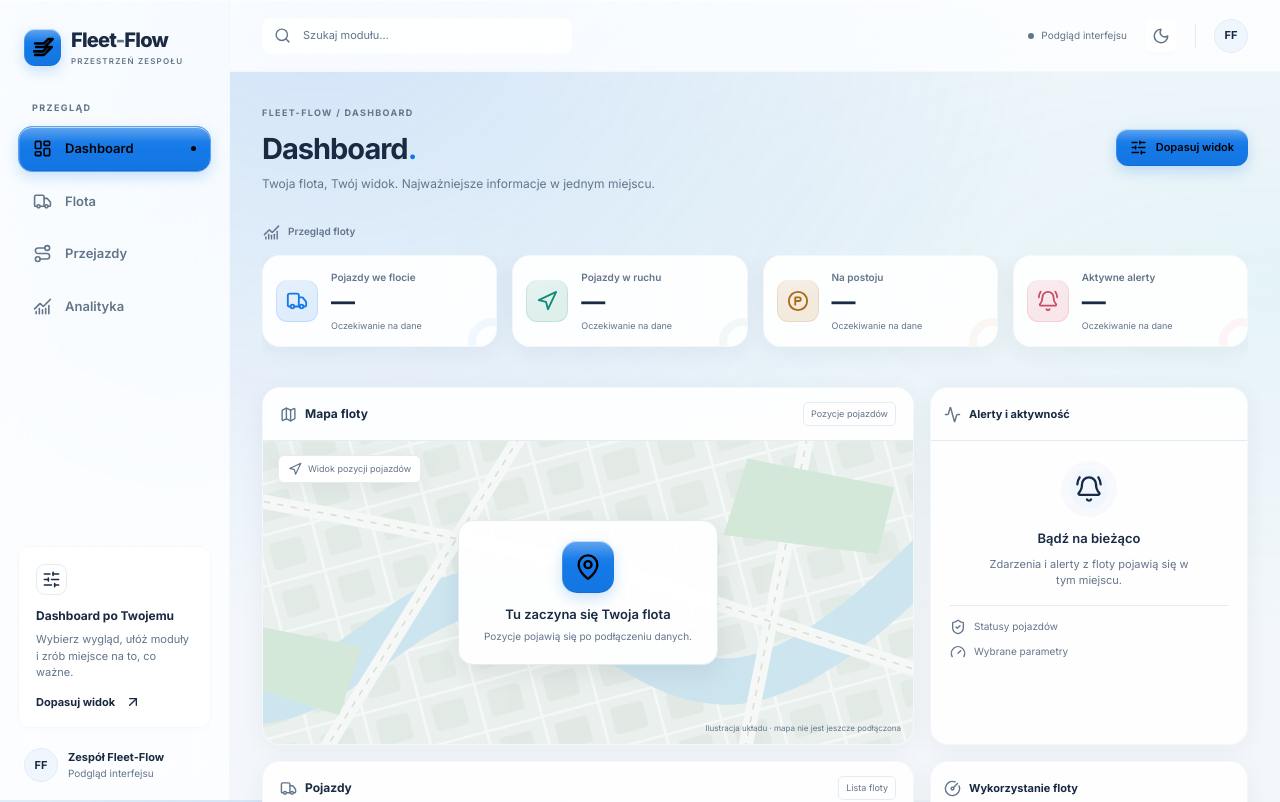
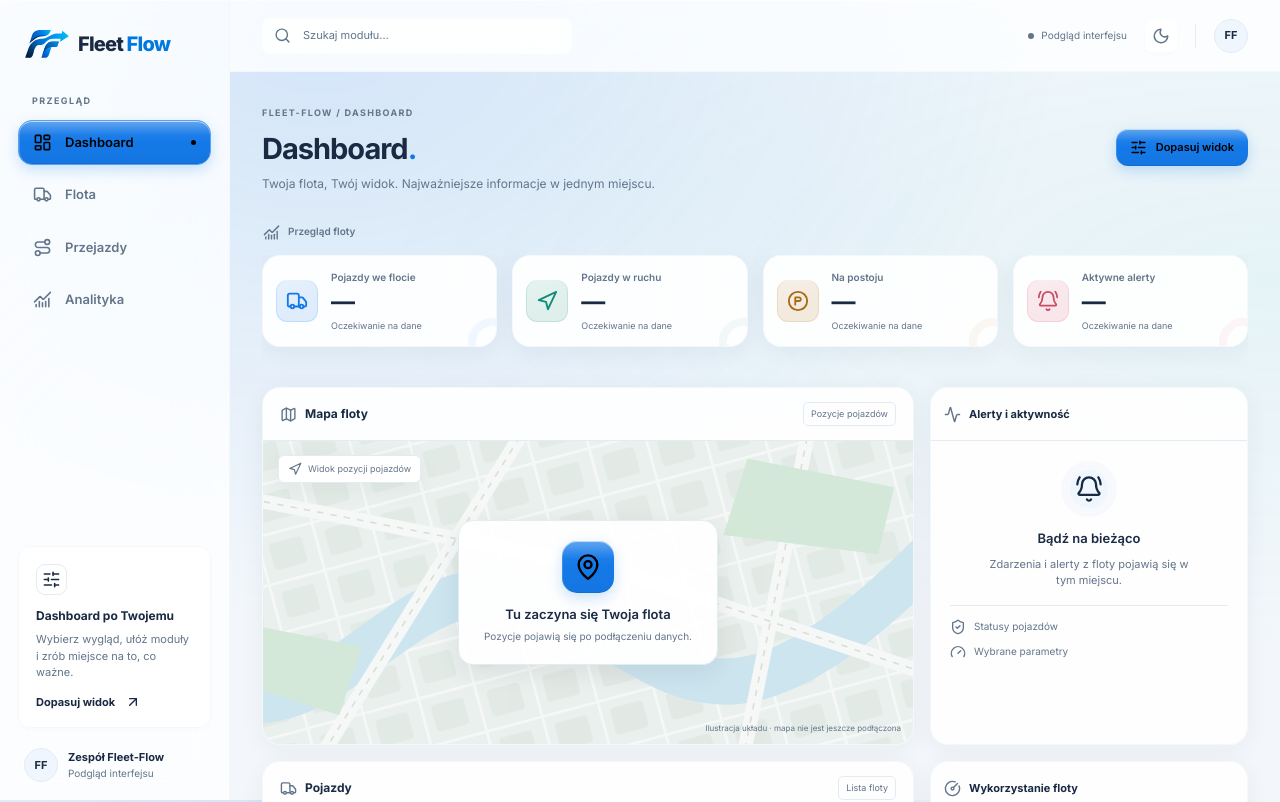
Before and after one commit to DawidHnat/Projekt_Zespolowy, a React (Vite) app in the folder frontend/: page / in a window 1280 px wide. Shown: the top 802 px of the page. Built offline with nearby package versions, Linux system fonts and the light colour scheme.

Commit message:
feat(SCRUM-38): adopt Fleet-Flow FF logo and favicon

```diff
--- a/frontend/index.html
+++ b/frontend/index.html
@@ -6,6 +6,7 @@
     <meta name="color-scheme" content="light dark" />
     <meta name="theme-color" content="#f3f7fb" />
     <meta name="description" content="Fleet-Flow — Twoja flota, Twój widok." />
+    <link rel="icon" type="image/svg+xml" href="%BASE_URL%brand/fleet-flow-mark.svg" />
     <title>Fleet-Flow · Twoja flota, Twój widok</title>
   </head>
   <body>
--- a/frontend/src/app/App.tsx
+++ b/frontend/src/app/App.tsx
@@ -26,6 +26,7 @@ import {
 } from "../features/dashboard/model/widget-layout";
 import { useDashboardPreferences } from "./preferences";
 import { AppearancePanel } from "../features/dashboard/components/AppearancePanel";
+import { Brand } from "../shared/components/Brand";
 import { widgetRegistry } from "../features/dashboard/model/widget-registry";
 import {
   WIDGET_IDS,
@@ -62,29 +63,6 @@ const sections = [
 function readSection(): SectionId {
   const hash = window.location.hash.slice(1);
   return sections.find((section) => section.id === hash)?.id ?? "dashboard";
-}
-
-function Brand() {
-  return (
-    <a className="brand" href="#dashboard" aria-label="Fleet-Flow — dashboard">
-      <span className="brand-mark" aria-hidden="true">
-        <svg viewBox="0 0 32 32">
-          <path
-            d="M7 12h10l5-5h5l-9 9H8m-2 5h10l5-5h5l-9 9H7"
-            fill="none"
-            stroke="currentColor"
-            strokeWidth="3"
-            strokeLinecap="round"
-            strokeLinejoin="round"
-          />
-        </svg>
-      </span>
-      <span>
-        Fleet<span className="brand-dash">-</span>Flow
-        <small>PRZESTRZEŃ ZESPOŁU</small>
-      </span>
-    </a>
-  );
 }
 
 export function App() {
--- a/frontend/src/app/glass.css
+++ b/frontend/src/app/glass.css
@@ -39,7 +39,7 @@
   background: linear-gradient(140deg, var(--glass-reflection), transparent 35%), var(--glass-card);
   border-color: var(--glass-edge);
 }
-:root[data-material="glass"] :is(.nav-item.active, .button-primary, .brand-mark, .map-pin) {
+:root[data-material="glass"] :is(.nav-item.active, .button-primary, .map-pin) {
   background:
     linear-gradient(180deg, #ffffff55, #ffffff08 34%, transparent 50%, #00000008),
     var(--accent);
@@ -93,7 +93,7 @@
     backdrop-filter: none;
     -webkit-backdrop-filter: none;
   }
-  :root[data-material="glass"] :is(.nav-item.active, .button-primary, .brand-mark, .map-pin) {
+  :root[data-material="glass"] :is(.nav-item.active, .button-primary, .map-pin) {
     background: var(--accent);
     box-shadow: none;
   }
--- a/frontend/src/app/styles.css
+++ b/frontend/src/app/styles.css
@@ -93,37 +93,26 @@ svg {
 }
 .brand {
   display: flex;
+  flex: none;
   align-items: center;
-  gap: 10px;
+  gap: 8px;
   font-size: 20px;
   font-weight: 750;
   letter-spacing: -0.8px;
   line-height: 1.2;
 }
 .brand-mark {
-  display: grid;
-  place-items: center;
-  width: 37px;
-  height: 37px;
-  border-radius: 11px;
-  color: var(--accent-on);
-  background: var(--accent);
-  box-shadow: 0 5px 13px color-mix(in srgb, var(--accent) 20%, transparent);
+  display: block;
+  flex: none;
+  width: 46px;
+  height: 32px;
+  object-fit: contain;
 }
-.brand-mark svg {
-  width: 28px;
-  height: 28px;
+.brand-wordmark {
+  white-space: nowrap;
 }
-.brand small {
-  display: block;
-  font-weight: 550;
-  font-size: 8px;
-  letter-spacing: 1.15px;
-  color: var(--muted);
-  margin-top: 5px;
-}
-.brand-dash {
-  color: var(--muted);
+.brand-flow {
+  color: var(--brand-wordmark);
 }
 .nav-label {
   font-size: 9px;
--- a/frontend/src/app/tokens.css
+++ b/frontend/src/app/tokens.css
@@ -9,6 +9,7 @@
   --surface-hover: #edf2f8;
   --text: #192a42;
   --muted: #63758a;
+  --brand-wordmark: #0078dc;
   --border: #e3ebf3;
   --accent: #1479e8;
   --accent-on: #ffffff;
@@ -33,6 +34,7 @@
   --surface-hover: #1e2c40;
   --text: #e7eef8;
   --muted: #a1b1c6;
+  --brand-wordmark: #35b9ff;
   --border: #253247;
   --accent-soft: color-mix(in srgb, var(--accent) 14%, var(--surface));
   --success: #4bceb1;
--- /dev/null
+++ b/frontend/src/shared/components/Brand.tsx
@@ -0,0 +1,19 @@
+const brandMark = `${import.meta.env.BASE_URL}brand/fleet-flow-mark.svg`;
+
+export function Brand() {
+  return (
+    <a className="brand" href="#dashboard" aria-label="Fleet-Flow — dashboard">
+      <img
+        className="brand-mark"
+        src={brandMark}
+        width="46"
+        height="32"
+        alt=""
+        aria-hidden="true"
+      />
+      <span className="brand-wordmark">
+        Fleet <span className="brand-flow">Flow</span>
+      </span>
+    </a>
+  );
+}
```
Also changed, not shown: frontend/public/brand/fleet-flow-mark.svg (added), 1 other file (tests, documents, lock files or other folders).
